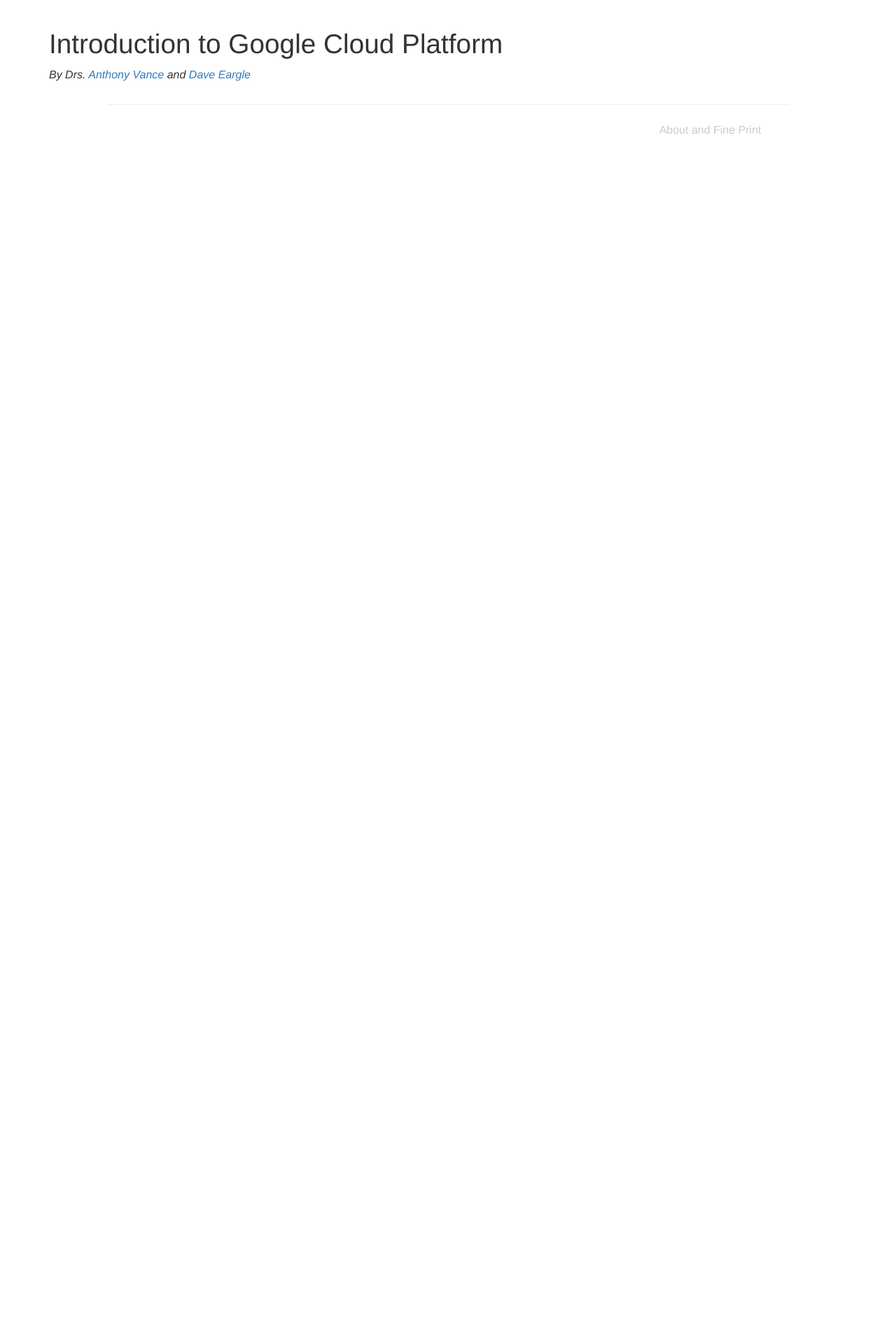
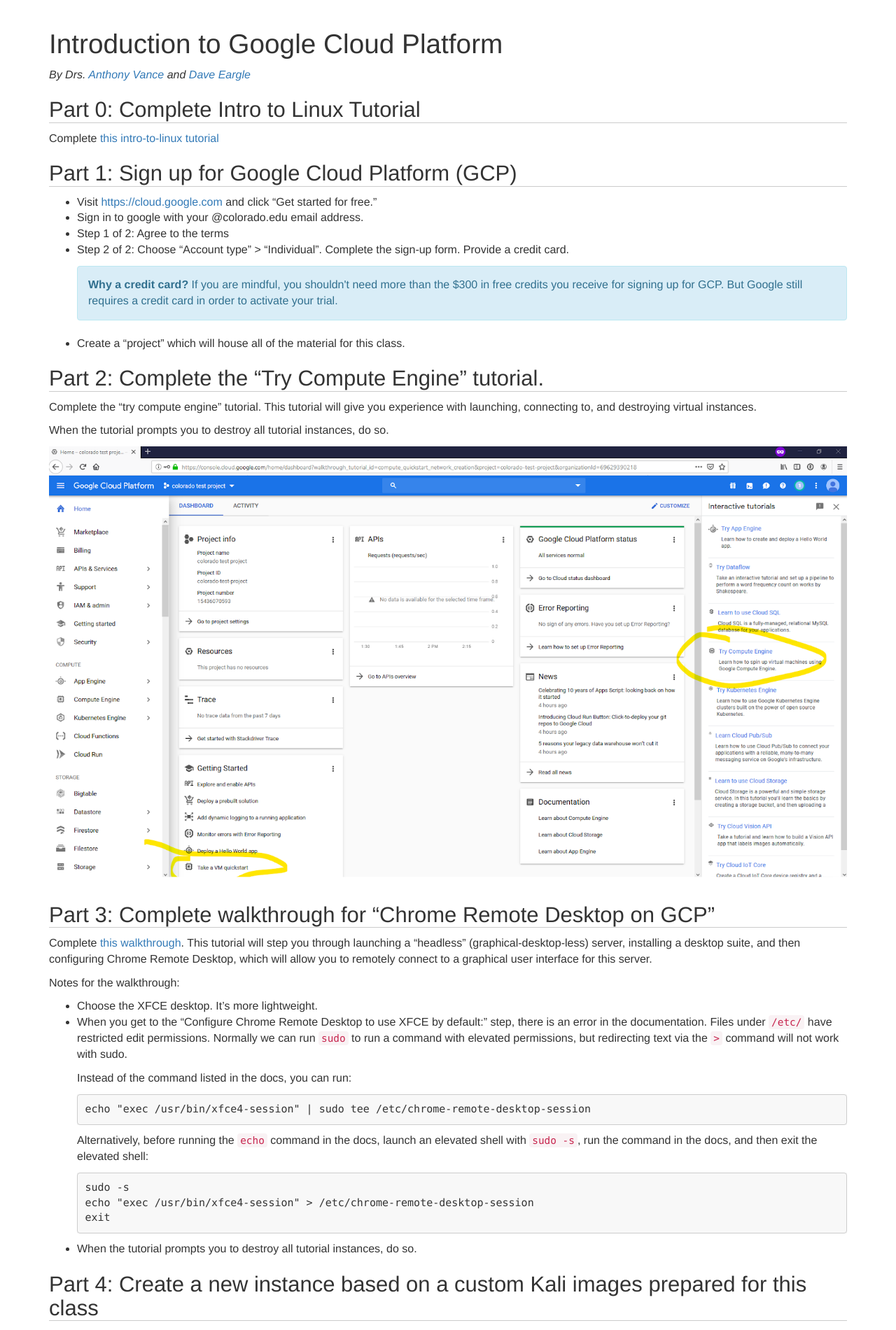
Before and after one commit to security-assignments/security-assignments.github.io, a Jekyll site: the page built from tutorials/intro-to-gcp.md, in a window 1280 px wide. Shown: the top 1901 px of the page at 70% size. Built offline with Jekyll 4.4.1, drawn with Linux system fonts in a browser that asks for light colours; before the commit the page ends 900 px from its top, so only the background shows below that; some of the changed text lies outside the part shown.

Commit message:
add gcp tutorial

```diff
--- a/assets/css/style.scss
+++ b/assets/css/style.scss
@@ -116,3 +116,7 @@ dt {
     padding-top: 6px;
     padding-bottom: 6px;
 }
+
+img {
+    max-width: 100%;
+}
--- a/tutorials/intro-to-gcp.html
+++ /dev/null
@@ -1,4 +0,0 @@
----
-layout: assignment
-title: Introduction to Google Cloud Platform
----
--- /dev/null
+++ b/tutorials/intro-to-gcp.md
@@ -0,0 +1,144 @@
+---
+layout: assignment
+title: Introduction to Google Cloud Platform
+---
+
+
+# Part 0: Complete Intro to Linux Tutorial
+
+Complete [this intro-to-linux tutorial]( {{ '/tutorials/intro-to-linux' | relative_url }})
+
+
+# Part 1: Sign up for Google Cloud Platform (GCP)
+
+* Visit [https://cloud.google.com](cloud.google.com) and click "Get started for free."
+*   Sign in to google with your @{{ site.instructorcollab_domain }} email address.
+*   Step 1 of 2: Agree to the terms
+*   Step 2 of 2: Choose "Account type" > "Individual". Complete the sign-up form. Provide a credit card.
+
+    <div class='alert alert-info'><strong>Why a credit card?</strong> If you are mindful, you shouldn't need more than the $300 in free credits you receive for signing
+    up for GCP. But Google still requires a credit card in order to activate your trial.</div>
+
+* Create a "project" which will house all of the material for this class.
+
+
+
+# Part 2: Complete the "Try Compute Engine" tutorial.
+
+Complete the "try compute engine" tutorial. This tutorial will give you experience with launching, connecting to, and destroying virtual instances.
+
+When the tutorial prompts you to destroy all tutorial instances, do so.
+
+<img src='{{ '/assets/images/try_compute_engine.png' | relative_url }}' />
+
+
+# Part 3: Complete walkthrough for "Chrome Remote Desktop on GCP"
+
+Complete [this walkthrough](https://cloud.google.com/solutions/chrome-desktop-remote-on-compute-engine). This tutorial will step you through
+launching a "headless" (graphical-desktop-less) server, installing a desktop suite, and then configuring Chrome Remote Desktop, which will allow
+you to remotely connect to a graphical user interface for this server.
+
+Notes for the walkthrough:
+
+*   Choose the XFCE desktop. It's more lightweight.
+*   When you get to the "Configure Chrome Remote Desktop to use XFCE by default:" step, there is an error in the documentation. Files under `/etc/` have restricted edit permissions. Normally we can run `sudo` to run a command with elevated permissions, but redirecting text via the `>` command will not work with sudo.
+
+    Instead of the command listed in the docs, you can run:
+
+        echo "exec /usr/bin/xfce4-session" | sudo tee /etc/chrome-remote-desktop-session
+
+    Alternatively, before running the `echo` command in the docs, launch an elevated shell with `sudo -s`, run the command in the docs, and then exit the elevated shell:
+
+        sudo -s
+        echo "exec /usr/bin/xfce4-session" > /etc/chrome-remote-desktop-session
+        exit
+
+*   When the tutorial prompts you to destroy all tutorial instances, do so.
+
+
+
+
+# Part 4: Create a new instance based on a custom Kali images prepared for this class
+
+A customized image of the Kali penetration-testing operating system, based on Debian, has been prepared for this class for your use.
+
+<strong>Please note:</strong> It already has chrome remote desktop services installed, as well as the XFCE desktop.
+
+Launch your new instance with the following specs:
+
+* Give it at least 4 vCPU and 15 GB memory
+* Specify "Intel Haswell or later" for CPU platform
+
+  ![]( {{ '/assets/images/kali-instance-specs.png' | relative_url }} )
+
+* For boot disk
+    * click `Change` > `Custom Images` > `Show Images from "deargle infosec"` > choose the most recent Kali version that you can see.
+    * Down towards the bottom of the boot disk selection screen, give your drive something like 500GB or 1,000 GB storage space. We won't use anywhere near that much,
+      but on cloud computing, the more space that you allocate for your drive, _the better performance they give to read/write operations for your instance._ So
+      beef up, storage space is cheap!
+
+  ![]( {{ '/assets/images/kali-custom-image.png' | relative_url }} )
+
+* Once your image has booted (wait a few minutes), connect to it via `ssh`, using the `gloud` method -- _not_ the default browser-based method.
+
+  <div class='alert alert-danger'><strong>Heads up! </strong> The `ssh` browser-based connection method is not working for this image.
+  But connecting via gcloud console <em>is</em> working. To do so, click the drop-down next to "ssh" from the instances dashboard, as shown below. </div>
+
+  ![]( {{ '/assets/images/gcp-ssh-view-gcloud-command.png' | relative_url }} )
+
+  ![]( {{ '/assets/images/gcp-ssh-run-in-cloud-shell.png' | relative_url }} )
+
+  ![]( {{ '/assets/images/gcp-ssh-connected.png' | relative_url }} )
+
+
+# Part 5: Set up budget alerts
+
+You get $300 in free credits when you sign up for google cloud platform. As of 8/27/2019, the Kali instance that you launch will cost almost $200 per month
+if you run it continuously. _So do not run it continuously._ Shut down the instance when you are not using it. You are only billed by GCP for time that your instance
+is _running_.
+
+The semester is about four months long, so set up a budget planning to spend (no more than) $75 per month. To do so:
+
+*   Click the hamburger menu on the upper left > `Billing` > `Budgets & alerts`.
+*   `Create Budget`
+
+    ![]( {{ '/assets/images/gcp-budget-create.png' | relative_url }} )
+
+*   `(1) Scope` > Projects => "All projects"
+
+    ![]( {{ '/assets/images/gcp-budget-1-scope.png' | relative_url }} )
+
+*   `(2) Amount` > `Budget type` => "Specified amount", `Target amount` => $75, _uncheck_ "Include credits in cost."
+
+    ![]( {{ '/assets/images/gcp-budget-2-amount.png' | relative_url }} )
+
+*   `(3) Actions` > I recommend setting four thresholds -- one for each week of the month -- at 25%, 50%, 75%, and 100%. When you have hit these thresholds within
+    a month, you will receive a budget notificaiton email.
+
+    ![]( {{ '/assets/images/gcp-budget-3-actions.png' | relative_url }} )
+
+These budget reminders will help you to keep an eye on your costs, and will help remind you to shut down an instance that could otherwise cost you a lot of money.
+
+
+
+# Deliverable
+
+Using the Kali VM for the steps below shows both that you got your Kali VM up and running, and that you have basic skills with the Linux terminal. You _must use your Kali GCP instance for the following_.
+
+* Using a terminal,
+    * make a directory called `linux-tutorial`
+    * In that directory, create a file called `i-did-it.txt` with the following contents: `Hello, world!`
+* Submit a screenshot showing:
+    * The browser tab address showing that you are connected via chrome remote desktop to your kali instance
+    * The terrifying kali dragon desktop
+    * A terminal window, showing:
+        * The contents of `i-did-it.txt`
+        * A string with your name and uni email, e.g., `echo "Anthony Vance anthony.vance@temple.edu"`
+        * Output of the `date` command
+
+For example:
+{%- if site.instructorcollab_domain == 'colorado.edu' -%}
+![img]( {{ "/assets/images/gcp-kali-chrome-remote-proof.png" | relative_url }})
+{%- elsif site.instructorcollab_domain == 'temple.edu' -%}
+![img]( {{ "/assets/images/gcp-kali-chrome-remote-proof.png" | relative_url }})
+{%- endif %}
```
Also changed, not shown: labs/index.md (+2 -0 lines), tutorials/intro-to-linux.md (+4 -18 lines), assets/images/gcp-budget-1-scope.png (added), assets/images/gcp-budget-2-amount.png (added), assets/images/gcp-budget-3-actions.png (added), assets/images/gcp-budget-create.png (added), assets/images/gcp-kali-chrome-remote-proof.png (added), assets/images/gcp-ssh-connected.png (added), assets/images/gcp-ssh-run-in-cloud-shell.png (added), assets/images/gcp-ssh-view-gcloud-command.png (added), assets/images/kali-custom-image.png (added), assets/images/kali-instance-specs.png (added), assets/images/try_compute_engine.png (added).
